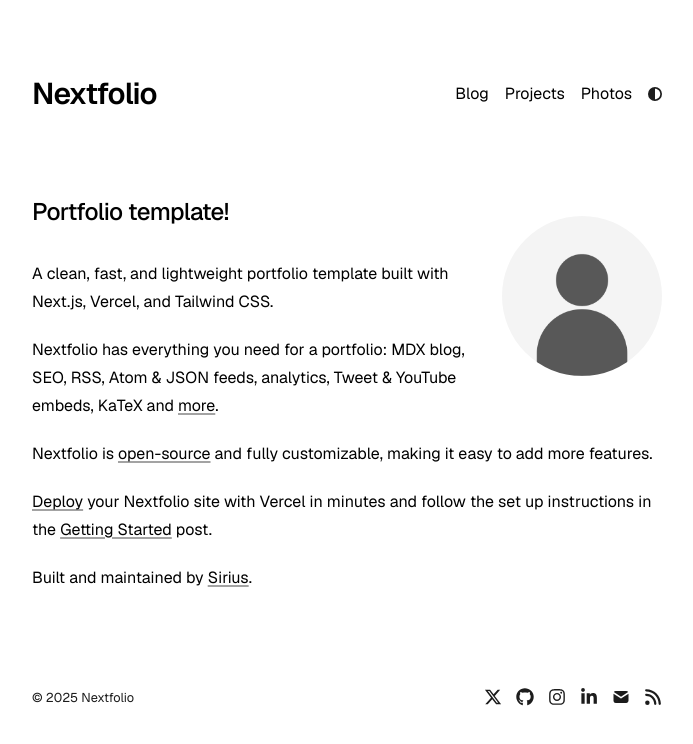
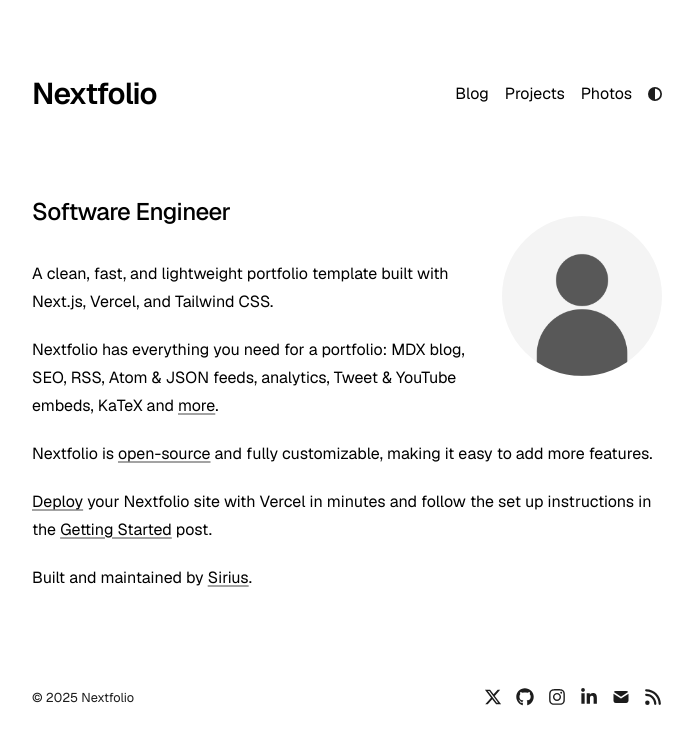
Before and after one commit to KaranDubey400/nextfolio-a-simple-next-js-portfolio, a Next.js app: page / in a window 1280 px wide. Shown: the top 744 px of the page, without its empty margins (293-986 px from the left). Built offline with nearby package versions, Linux system fonts and the light colour scheme.

Commit message:
Update page.tsx

```diff
--- a/app/page.tsx
+++ b/app/page.tsx
@@ -16,7 +16,7 @@
         />
       </a>
       <h1 className="mb-8 text-2xl font-medium tracking-tight">
-        Portfolio template!
+        Software Engineer
       </h1>
       <div className="prose prose-neutral dark:prose-invert">
         <p>
```
